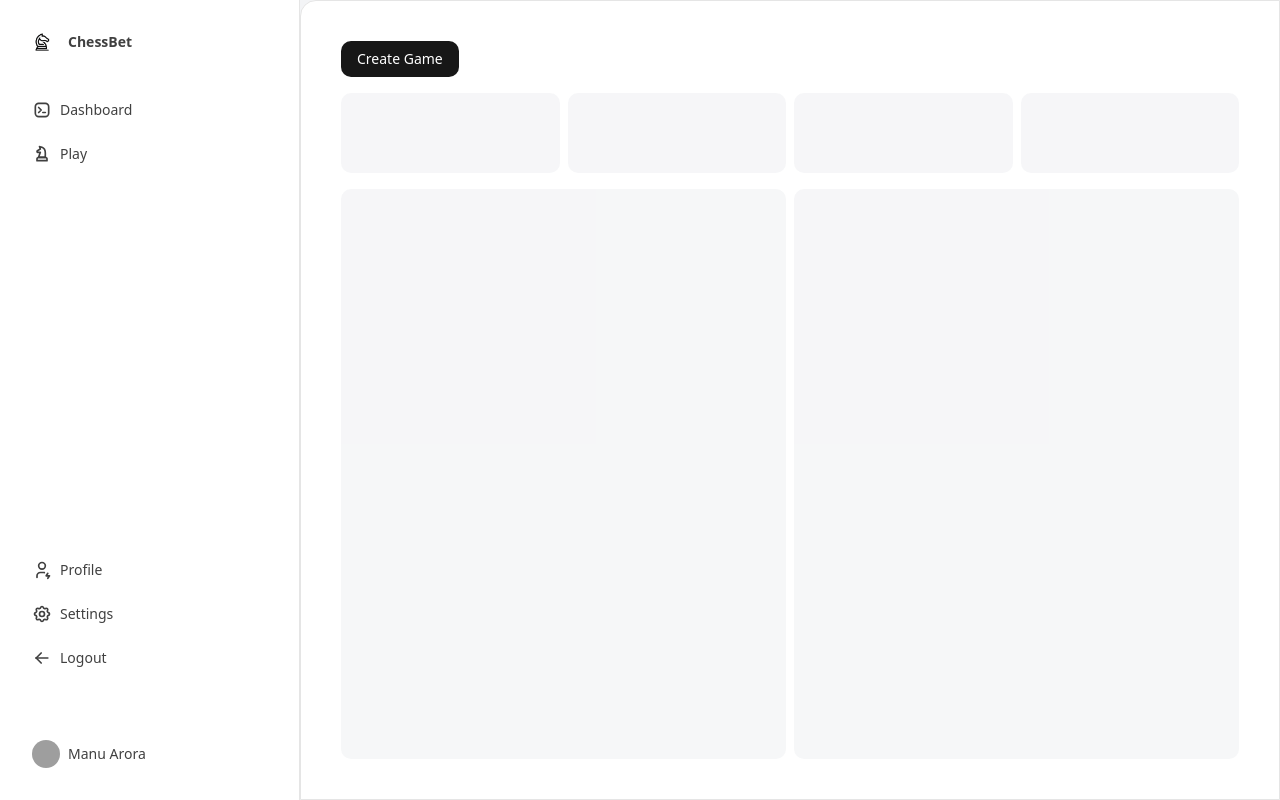
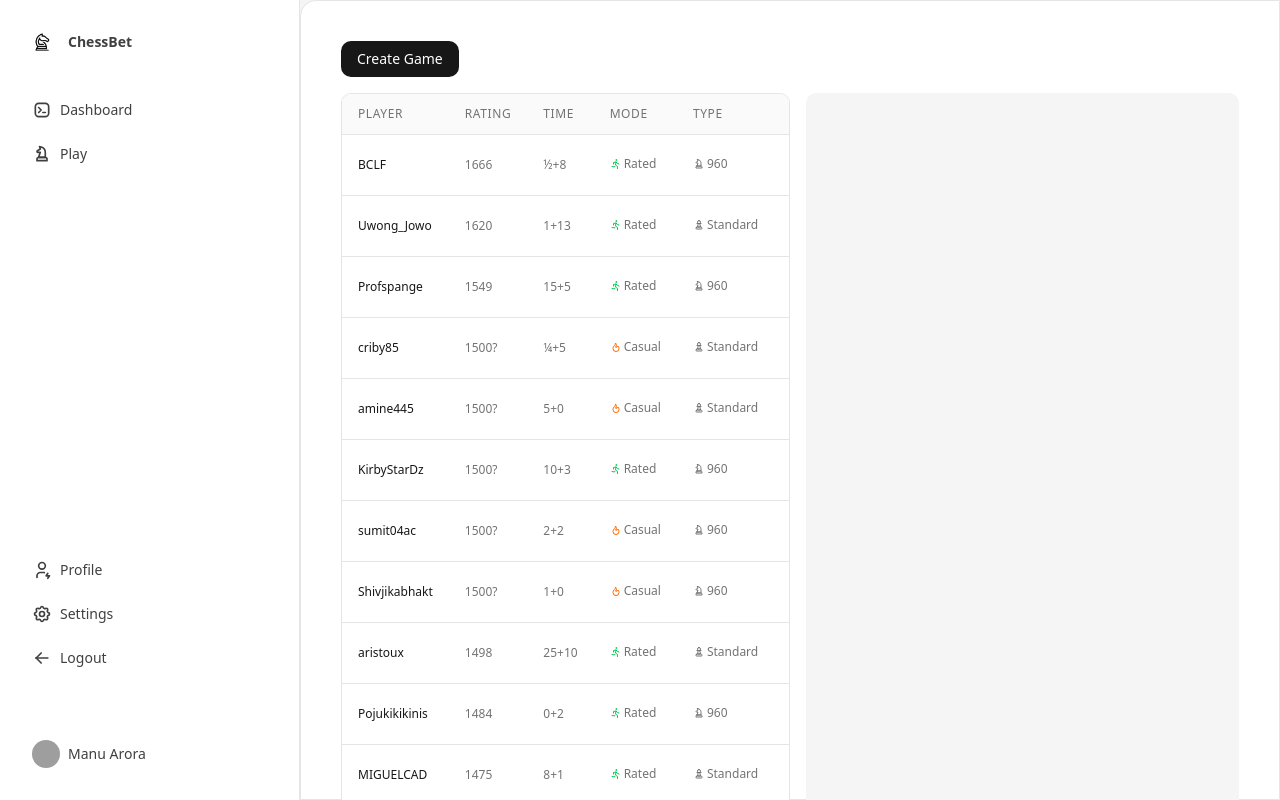
Before and after one commit to Not-Possible-Labs/platform-ui, a Next.js app: page /console in a window 1280 px wide. Built offline with nearby package versions, Linux system fonts and the light colour scheme; grey boxes are pictures that could not be loaded.

Commit message:
Add game lobby table with sorting and player stats display

```diff
--- a/src/app/console/(play)/play.tsx
+++ b/src/app/console/(play)/play.tsx
@@ -1,9 +1,39 @@
 "use client";
 
+import { useState } from "react";
+import { IconFlame, IconRun, IconChess, IconChessKnight } from "@tabler/icons-react";
+import gamesData from "./data.json";
+
+interface Game {
+  username: string;
+  rating: string | number;
+  time: string;
+  mode: "Rated" | "Casual";
+  gameType: "standard" | "960";
+}
+
+const games: Game[] = gamesData.map(game => ({
+  ...game,
+  mode: game.mode as "Rated" | "Casual",
+  gameType: game.gameType as "standard" | "960"
+}));
+
 export const Play = () => {
+  const [sortedGames, setSortedGames] = useState<Game[]>(() => {
+    return [...games].sort((a, b) => {
+      const ratingA = typeof a.rating === "string" ? parseInt(a.rating) : a.rating;
+      const ratingB = typeof b.rating === "string" ? parseInt(b.rating) : b.rating;
+      return (ratingB || 0) - (ratingA || 0);
+    });
+  });
+
   return (
     <div className="flex flex-1">
       <div className="flex h-full w-full flex-1 flex-col gap-4 rounded-tl-2xl border border-neutral-200 bg-white p-2 md:p-10 dark:border-neutral-700 dark:bg-neutral-900">
+        {/* Main content area */}
+        <div className="flex gap-4 mb-4">
+          {/* Left side - Game board */}
+          <div className="flex w-1/2 flex-col gap-4">
             <div className="flex items-center justify-between">
               <button
                 className="inline-flex items-center gap-2 rounded-lg bg-neutral-900 px-4 py-2 text-sm font-medium text-white hover:bg-neutral-800 dark:bg-white dark:text-neutral-900 dark:hover:bg-neutral-100"
@@ -12,20 +42,78 @@ export const Play = () => {
                 Create Game
               </button>
             </div>
-        <div className="flex gap-2">
-          {[...new Array(4)].map((i, idx) => (
+
+            <div className="overflow-hidden rounded-lg border border-neutral-200 dark:border-neutral-700">
+              <div className="overflow-x-auto">
+                <table className="min-w-full divide-y divide-neutral-200 dark:divide-neutral-700">
+              <thead className="bg-neutral-50 dark:bg-neutral-800">
+                <tr>
+                  <th scope="col" className="px-4 py-1 text-left text-xs font-medium uppercase tracking-wider text-neutral-500 dark:text-neutral-400">Player</th>
+                  <th scope="col" className="px-4 py-1 text-left text-xs font-medium uppercase tracking-wider text-neutral-500 dark:text-neutral-400">Rating</th>
+                  <th scope="col" className="px-4 py-1 text-left text-xs font-medium uppercase tracking-wider text-neutral-500 dark:text-neutral-400">Time</th>
+                  <th scope="col" className="px-4 py-1 text-left text-xs font-medium uppercase tracking-wider text-neutral-500 dark:text-neutral-400">Mode</th>
+                  <th scope="col" className="px-4 py-1 text-left text-xs font-medium uppercase tracking-wider text-neutral-500 dark:text-neutral-400">Type</th>
+                  <th scope="col" className="px-6 py-3 text-right text-xs font-medium uppercase tracking-wider text-neutral-500 dark:text-neutral-400">Action</th>
+                </tr>
+              </thead>
+              <tbody className="divide-y divide-neutral-200 bg-white dark:divide-neutral-700 dark:bg-neutral-900">
+                {sortedGames.map((game, idx) => (
+                  <tr key={idx} className="hover:bg-neutral-50 dark:hover:bg-neutral-800">
+                    <td className="whitespace-nowrap px-4 py-1 text-xs font-medium text-neutral-900 dark:text-white">{game.username}</td>
+                    <td className="whitespace-nowrap px-4 py-1 text-xs text-neutral-500 dark:text-neutral-400">
+                      {typeof game.rating === "string" ? game.rating : `${game.rating}`}
+                    </td>
+                    <td className="whitespace-nowrap px-4 py-1 text-xs text-neutral-500 dark:text-neutral-400">{game.time}</td>
+                    <td className="whitespace-nowrap px-4 py-1 text-xs text-neutral-500 dark:text-neutral-400">
+                      <span className="inline-flex items-center gap-0.5">
+                        {game.mode === "Casual" ? (
+                          <IconFlame className="h-3 w-3 text-orange-500" />
+                        ) : (
+                          <IconRun className="h-3 w-3 text-green-500" />
+                        )}
+                        {game.mode}
+                      </span>
+                    </td>
+                    <td className="whitespace-nowrap px-4 py-1 text-xs text-neutral-500 dark:text-neutral-400">
+                      <span className="inline-flex items-center gap-0.5">
+                        {game.gameType === "standard" ? (
+                          <IconChess className="h-3 w-3" />
+                        ) : (
+                          <IconChessKnight className="h-3 w-3" />
+                        )}
+                        {game.gameType === "standard" ? "Standard" : "960"}
+                      </span>
+                    </td>
+                    <td className="whitespace-nowrap px-6 py-4 text-right text-sm font-medium">
+                          <button className="rounded-md bg-neutral-900 px-3 py-1 text-sm font-medium text-white hover:bg-neutral-800 dark:bg-white dark:text-neutral-900 dark:hover:bg-neutral-100">
+                        Join
+                      </button>
+                    </td>
+                  </tr>
+                ))}
+                  </tbody>
+                </table>
+              </div>
+            </div>
+          </div>
+
+          {/* Right side placeholder */}
+          <div className="w-1/2">
+            <div className="mt-[52px] rounded-lg bg-neutral-100 dark:bg-neutral-800" style={{ height: 'calc(100% - 52px)' }}>
+              {/* Placeholder for future content */}
+            </div>
+          </div>
+        </div>
+
+        {/* Bottom cards */}
+        <div className="grid grid-cols-1 gap-4 md:grid-cols-3">
+          {[1, 2, 3].map((i) => (
             <div
-              key={"first-array-demo-1" + idx}
-              className="h-20 w-full animate-pulse rounded-lg bg-gray-100 dark:bg-neutral-800"
-            ></div>
-          ))}
+              key={i}
+              className="h-32 rounded-lg bg-neutral-100 p-4 dark:bg-neutral-800"
+            >
+              {/* Placeholder card content */}
             </div>
-        <div className="flex flex-1 gap-2">
-          {[...new Array(2)].map((i, idx) => (
-            <div
-              key={"second-array-demo-1" + idx}
-              className="h-full w-full animate-pulse rounded-lg bg-gray-100 dark:bg-neutral-800"
-            ></div>
           ))}
         </div>
       </div>
```
Lines whose indentation alone changed are shown as unchanged.
